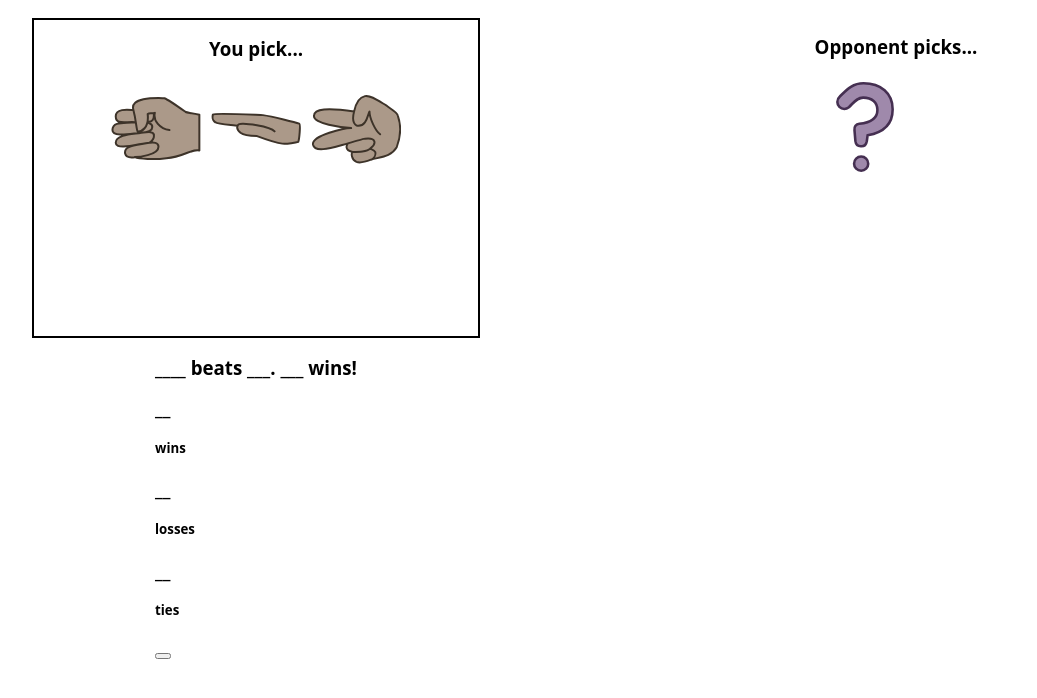
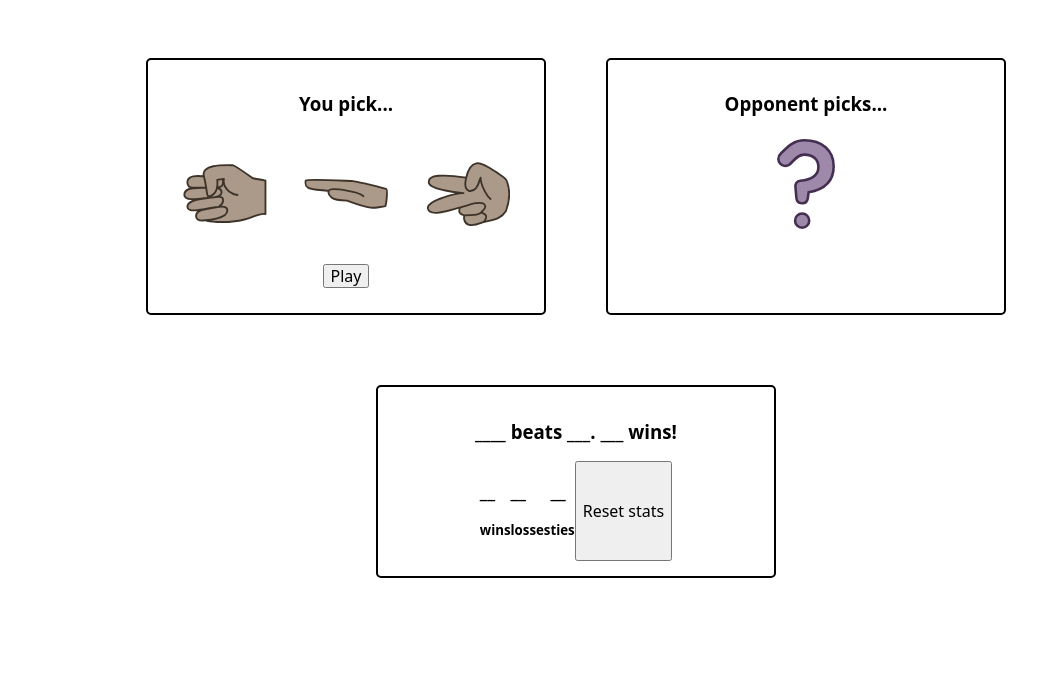
Before and after one commit to ficijj/js_rps, a plain HTML site: page index.html in a window 1280 px wide. Shown: the part 62-760 px from the top of the page, without its empty margins (64-1101 px from the left). Drawn offline with nearby package versions, Linux system fonts and the light colour scheme.

Commit message:
worked on layout and added hand selection js

```diff
--- a/css/styles.css
+++ b/css/styles.css
@@ -1,3 +1,6 @@
+:root {
+    --std: all .2s ease-in-out;
+}
 body {
     height: 100vh;
 }
@@ -12,20 +15,49 @@ header {
     align-items: center;
 }
 article {
-    display: grid;
-    grid-template-rows: 1fr 1fr;
-    grid-template-columns: 1fr 1fr;
+    display: flex;
+    flex-direction: column;
     justify-items: center;
+    align-items: center;
 }
-#user-choice {
-    width: 70%;
+#play {
+    display: flex;
+    justify-content: space-evenly;
+    margin: 10px;
+}
+#user-choice,
+#computer-choice,
+#results {
+    padding: 15px;
+    margin: 30px;
     display: flex;
     flex-direction: column;
     align-items: center;
     border: 2px solid black;
+    border-radius: 5px;
+    width: 400px;
 }
 #hands {
     width: 100%;
     display: flex;
-    justify-content: center;
+    justify-content: space-evenly;
 }
+#hands > img {
+    padding: 8px;
+    margin: 10px;
+}
+#hands > img:hover {
+    border: 2px solid black;
+    border-radius: 5px;
+    transition: var(--std);
+}
+.select {
+    border: 2px solid black;
+    border-radius: 5px;
+    background-color: lightgray;
+    transition: var(--std);
+}
+#stats {
+    display: flex;
+    justify-content: space-evenly;
+}
--- a/index.html
+++ b/index.html
@@ -13,17 +13,20 @@
         <h1>Rock, Paper, Scissors</h1>
     </header>
     <article>
+        <div id="play">
             <div id="user-choice">
                 <h3>You pick...</h3>
                 <div id="hands">
-                <img src="media/rock.svg" alt="Rock">
-                <img src="media/paper.svg" alt="Paper">
-                <img src="media/scissors.svg" alt="Scissors">
+                    <img id="rock" src="media/rock.svg" alt="Rock" onclick="select('r')">
+                    <img id="paper" src="media/paper.svg" alt="Paper" onclick="select('p')">
+                    <img id="scissors" src="media/scissors.svg" alt="Scissors" onclick="select('s')">
                 </div>
+                <button id="play">Play</button>
             </div>
             <div id="computer-choice">
                 <h3>Opponent picks...</h3>
                 <img src="media/mystery.svg" alt="Question mark">
+            </div>
         </div>
         <div id="results">
             <h3>____ beats ___. ___ wins!</h3>
@@ -40,9 +43,10 @@
                     <h3>__</h3>
                     <h5>ties</h5>
                 </div>
-                <button id="reset"></button>
+                <button id="reset">Reset stats</button>
             </div>
         </div>
     </article>
+    <script src="page.js"></script>
 </body>
 </html>
--- /dev/null
+++ b/page.js
@@ -0,0 +1,15 @@
+function select(picked) {
+    if(picked === 'r') {
+        document.getElementById('rock').classList.add('select');
+        document.getElementById('paper').classList.remove('select');
+        document.getElementById('scissors').classList.remove('select');
+    } else if(picked === 'p') {
+        document.getElementById('rock').classList.remove('select');
+        document.getElementById('paper').classList.add('select');
+        document.getElementById('scissors').classList.remove('select');
+    } else if(picked === 's') {
+        document.getElementById('rock').classList.remove('select');
+        document.getElementById('paper').classList.remove('select');
+        document.getElementById('scissors').classList.add('select');
+    }
+}
```
Lines whose indentation alone changed are shown as unchanged.
